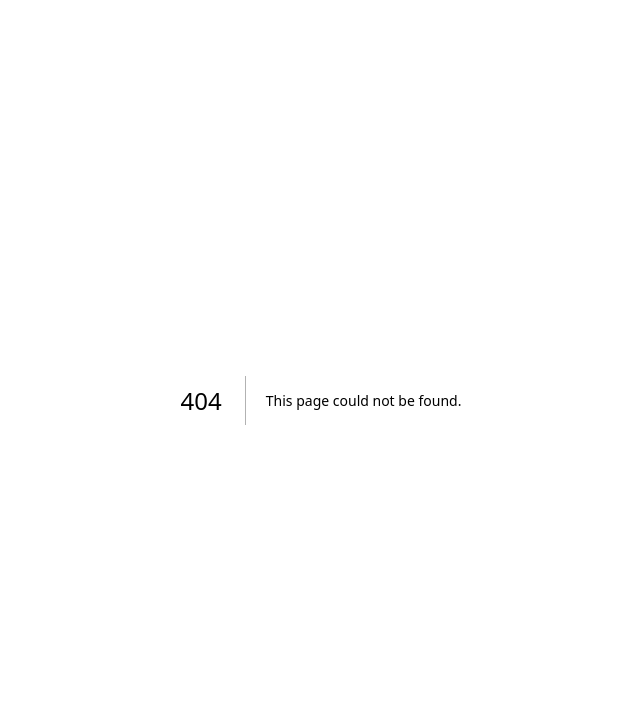
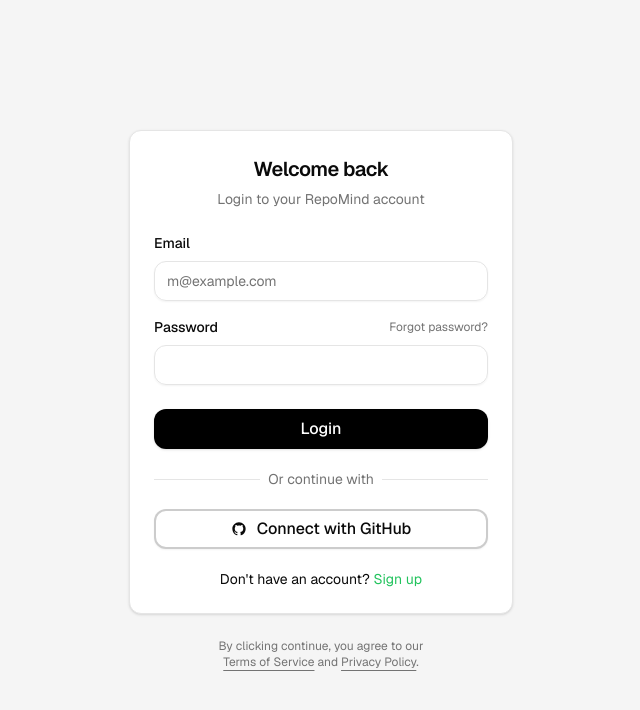
Before and after one commit to heronlancellot/bee2bee, a Next.js app in the folder frontend/: page /login in a window 1280 px wide. Before the commit this address had no page. Shown: the top 710 px of the page, without its empty margins (319-959 px from the left). Built offline with nearby package versions, Linux system fonts and the light colour scheme.

Commit message:
feat(auth): add custom login page with GitHub OAuth
- Add shadcn login-03 component as base
- Customize UI with RepoMind's green theme
- Implement email/password form with forgot password link
- Add GitHub OAuth button with custom states
- Prepare authentication flow for prototype

```diff
--- /dev/null
+++ b/frontend/src/app/login/page.tsx
@@ -0,0 +1,13 @@
+import { Brain } from "lucide-react"
+
+import { LoginForm } from "@/components/login-form"
+
+export default function LoginPage() {
+  return (
+    <div className="flex min-h-svh flex-col items-center justify-center gap-6 bg-muted p-6 md:p-10">
+      <div className="flex w-full max-w-sm flex-col gap-6">
+        <LoginForm />
+      </div>
+    </div>
+  )
+}
--- /dev/null
+++ b/frontend/src/components/login-form.tsx
@@ -0,0 +1,102 @@
+import { cn } from "@/lib/utils"
+import { Button } from "@/components/ui/button"
+import {
+  Card,
+  CardContent,
+  CardDescription,
+  CardHeader,
+  CardTitle,
+} from "@/components/ui/card"
+import { Input } from "@/components/ui/input"
+import { Label } from "@/components/ui/label"
+
+export function LoginForm({
+  className,
+  ...props
+}: React.ComponentPropsWithoutRef<"div">) {
+  return (
+    <div className={cn("flex flex-col gap-6", className)} {...props}>
+      <Card>
+        <CardHeader className="text-center">
+          <CardTitle className="text-xl">Welcome back</CardTitle>
+          <CardDescription>
+            Login to your RepoMind account
+          </CardDescription>
+        </CardHeader>
+        <CardContent>
+          <form>
+            <div className="grid gap-5">
+              <div className="grid gap-4">
+                <div className="grid gap-2">
+                  <Label htmlFor="email" className="text-sm font-medium">Email</Label>
+                  <Input
+                    id="email"
+                    type="email"
+                    placeholder="m@example.com"
+                    className="h-10 rounded-lg transition-all duration-200 focus:ring-2 focus:ring-primary/20"
+                    required
+                  />
+                </div>
+                <div className="grid gap-2">
+                  <div className="flex items-center">
+                    <Label htmlFor="password" className="text-sm font-medium">Password</Label>
+                    <a
+                      href="#"
+                      className="ml-auto text-xs underline-offset-4 hover:underline text-muted-foreground hover:text-primary transition-colors"
+                    >
+                      Forgot password?
+                    </a>
+                  </div>
+                  <Input
+                    id="password"
+                    type="password"
+                    className="h-10 rounded-lg transition-all duration-200 focus:ring-2 focus:ring-primary/20"
+                    required
+                  />
+                </div>
+                <Button
+                  type="submit"
+                  className="w-full bg-black hover:bg-neutral-700 text-white rounded-lg h-10 font-medium transition-all duration-200 hover:shadow-md text-base mt-2"
+                >
+                  Login
+                </Button>
+              </div>
+              <div className="relative text-center text-sm after:absolute after:inset-0 after:top-1/2 after:z-0 after:flex after:items-center after:border-t after:border-border">
+                <span className="relative z-10 bg-background px-2 text-muted-foreground">
+                  Or continue with
+                </span>
+              </div>
+              <Button
+                variant="outline"
+                className="w-full gap-2.5 text-foreground border-2 border-black/20 hover:bg-black hover:text-primary hover:border-black transition-all duration-300 group rounded-lg h-10 font-medium hover:shadow-lg text-base"
+                type="button"
+              >
+                <svg
+                  xmlns="http://www.w3.org/2000/svg"
+                  viewBox="0 0 24 24"
+                  className="h-[18px] w-[18px] transition-all duration-300 group-hover:drop-shadow-[0_0_4px_hsl(var(--primary)/0.4)] dark:group-hover:drop-shadow-[0_0_6px_hsl(var(--primary)/0.5)]"
+                >
+                  <path
+                    fill="currentColor"
+                    d="M12 2C6.477 2 2 6.477 2 12c0 4.42 2.865 8.17 6.839 9.49.5.092.682-.217.682-.482 0-.237-.008-.866-.013-1.7-2.782.603-3.369-1.34-3.369-1.34-.454-1.156-1.11-1.463-1.11-1.463-.908-.62.069-.608.069-.608 1.003.07 1.531 1.03 1.531 1.03.892 1.529 2.341 1.087 2.91.831.092-.646.35-1.086.636-1.336-2.22-.253-4.555-1.11-4.555-4.943 0-1.091.39-1.984 1.029-2.683-.103-.253-.446-1.27.098-2.647 0 0 .84-.269 2.75 1.025A9.578 9.578 0 0 1 12 6.836c.85.004 1.705.114 2.504.336 1.909-1.294 2.747-1.025 2.747-1.025.546 1.377.203 2.394.1 2.647.64.699 1.028 1.592 1.028 2.683 0 3.842-2.339 4.687-4.566 4.935.359.309.678.919.678 1.852 0 1.336-.012 2.415-.012 2.743 0 .267.18.578.688.48C19.138 20.167 22 16.418 22 12c0-5.523-4.477-10-10-10z"
+                  />
+                </svg>
+                Connect with GitHub
+              </Button>
+              <div className="text-center text-sm">
+                Don&apos;t have an account?{" "}
+                <a href="#" className="underline-offset-4 hover:underline text-primary transition-colors">
+                  Sign up
+                </a>
+              </div>
+            </div>
+          </form>
+        </CardContent>
+      </Card>
+      <div className="text-balance text-center text-xs text-muted-foreground [&_a]:underline [&_a]:underline-offset-4 [&_a]:hover:text-primary">
+        By clicking continue, you agree to our <a href="#">Terms of Service</a>{" "}
+        and <a href="#">Privacy Policy</a>.
+      </div>
+    </div>
+  )
+}
```
